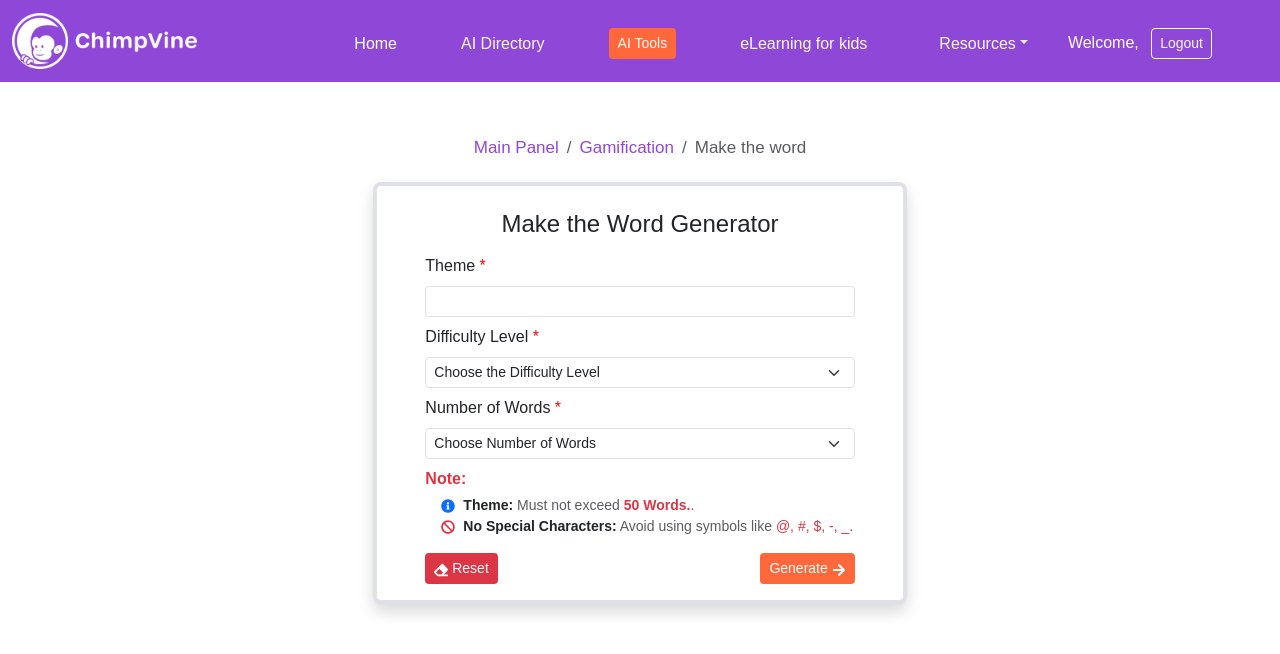
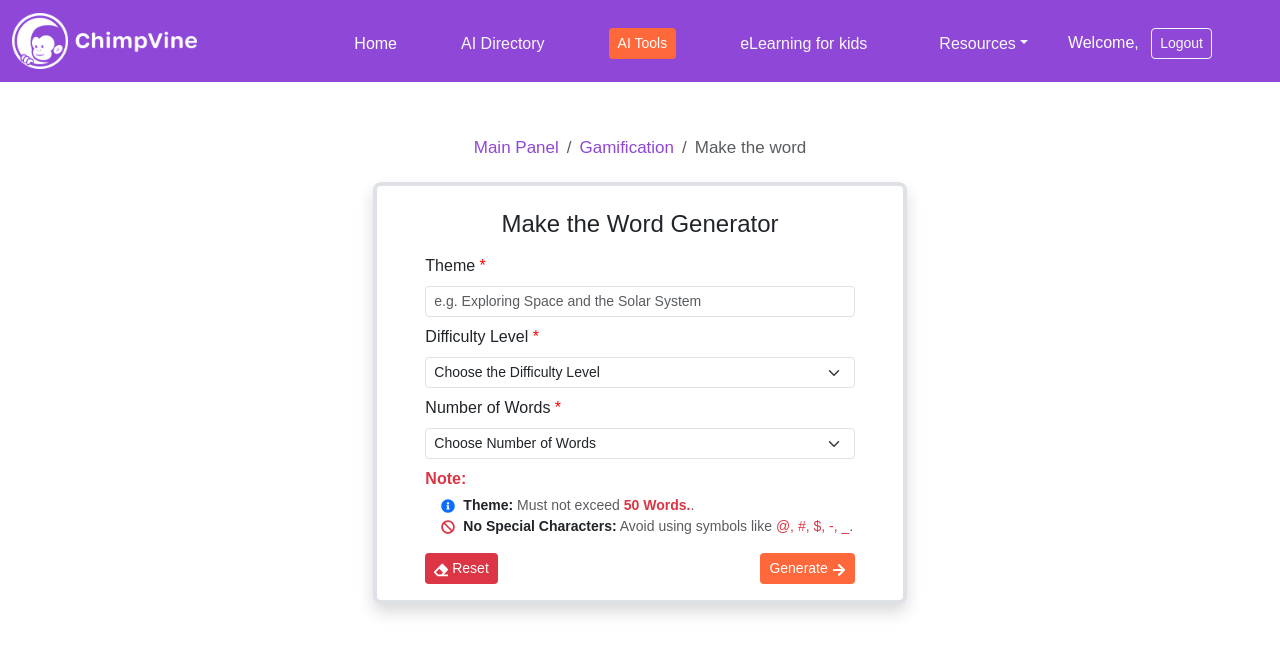
Before and after one commit to ChimpVine/TeachersMaterial-FrontEnd, a React (Vite) app: page /make-the-word in a window 1280 px wide. Shown: the top 654 px of the page. Built offline with nearby package versions, Linux system fonts and the light colour scheme; sample sign-in values are in the browser's storage; what smartlook-client would draw is missing.

Commit message:
Added place holder in fun maths

```diff
--- a/src/components/Gamification/Maketheword.jsx
+++ b/src/components/Gamification/Maketheword.jsx
@@ -129,6 +129,7 @@ export default function Maketheword({ BASE_URL }) {
                                             </label>
                                             <input
                                                 type="text"
+                                                placeholder="e.g. Exploring Space and the Solar System"
                                                 className={`form-control form-control-sm mb-2 ${errors.theme ? "is-invalid" : ""}`}
                                                 id="theme"
                                                 {...register("theme", {
```
Also changed, not shown: 3 other files (tests, documents, lock files or other folders).
